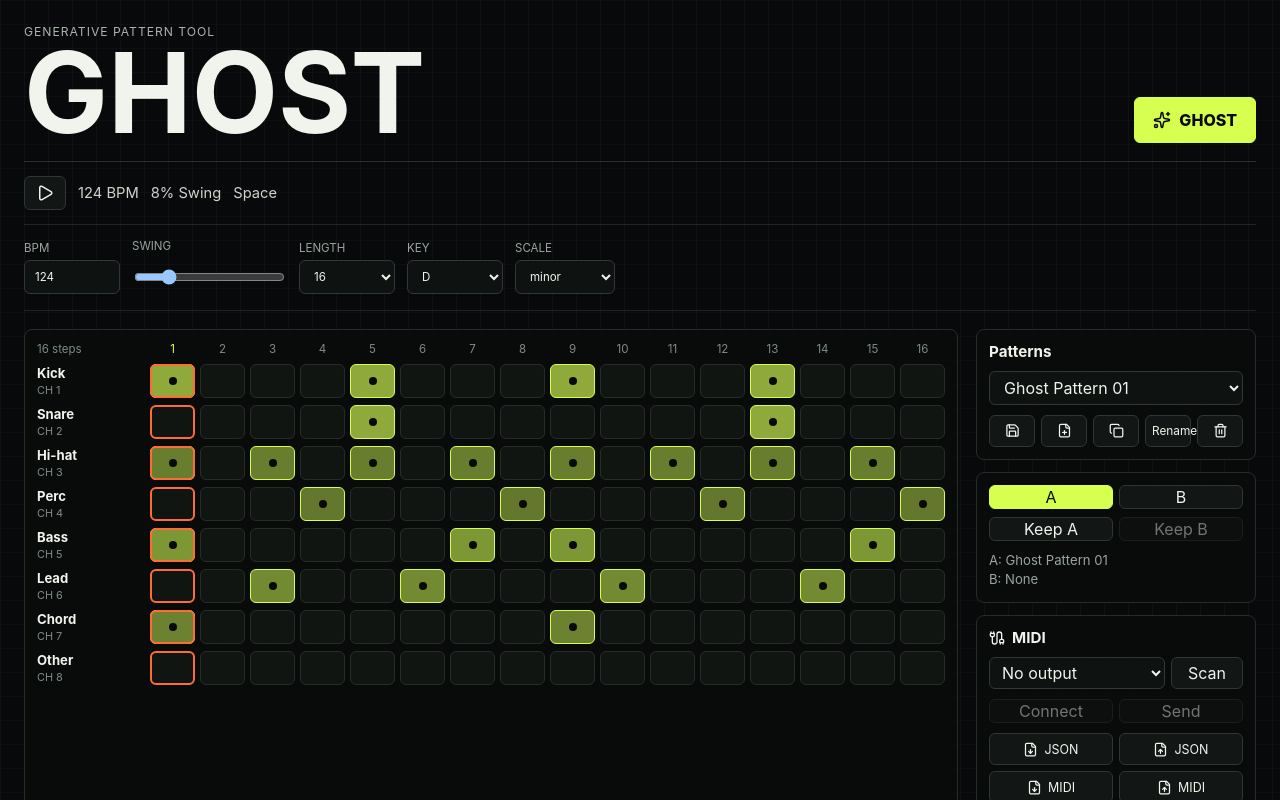
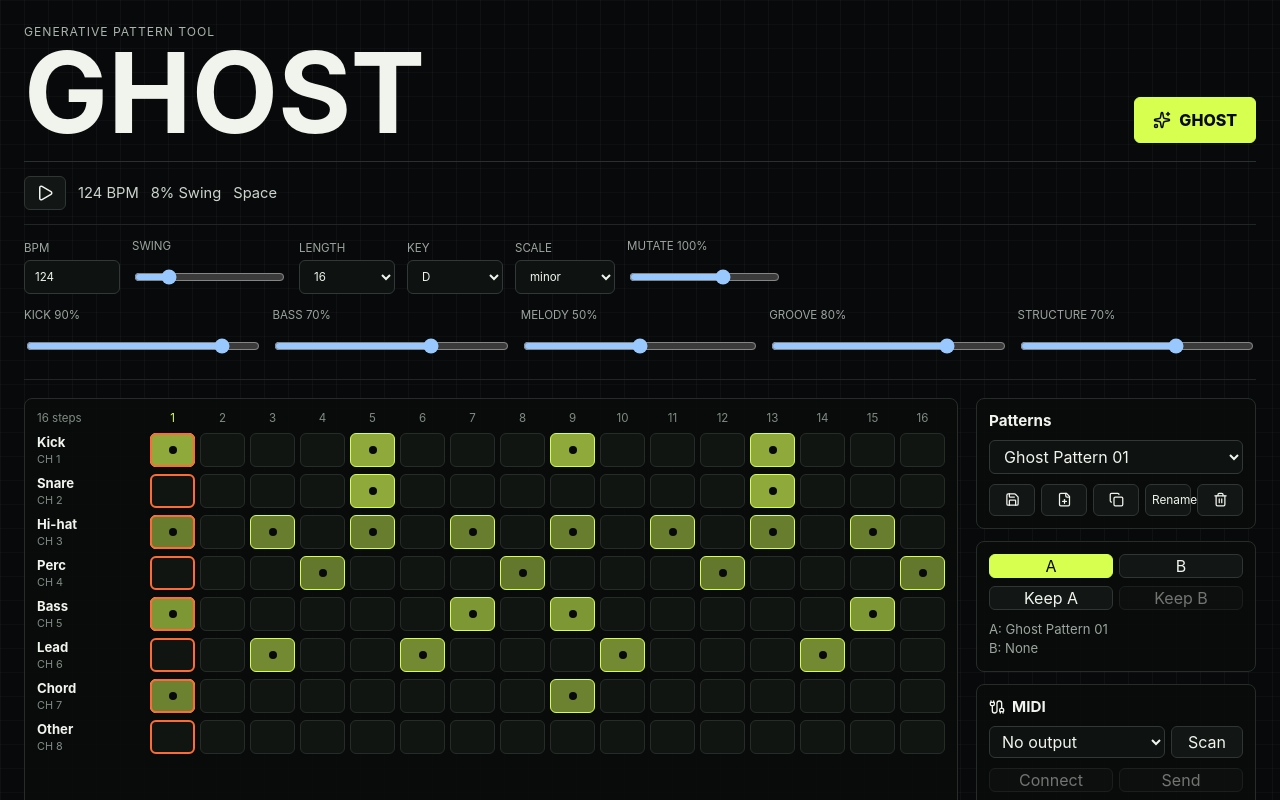
Before and after one commit to zen-aperios/electribe-, a React (Vite) app: page / in a window 1280 px wide. Shown: the top 800 px of the page. Built offline with nearby package versions, Linux system fonts and the light colour scheme.

Commit message:
Add generation control surface

```diff
--- a/src/app/store.ts
+++ b/src/app/store.ts
@@ -2,8 +2,11 @@ import { create } from "zustand";
 import {
   clonePattern,
   createDefaultPattern,
+  DEFAULT_PRESERVATION,
+  type GenerationParameters,
   type Pattern,
   type PatternVariation,
+  type PreservationSettings,
 } from "../engine/Pattern";
 import { generateVariations } from "../engine/PatternGenerator";
 import { loadLibrary, saveLibrary, type PatternLibrary } from "../storage/PatternStorage";
@@ -17,8 +20,11 @@ interface GhostState {
   isPlaying: boolean;
   currentStep: number;
   compareMode: "A" | "B";
+  generationSettings: GenerationParameters;
   setPlaying(isPlaying: boolean): void;
   setCurrentStep(step: number): void;
+  setMutationStrength(mutationStrength: number): void;
+  setPreservation(key: keyof PreservationSettings, value: number): void;
   updatePattern(update: Partial<Pattern>): void;
   toggleNote(trackId: string, step: number): void;
   generate(seed?: string): void;
@@ -51,6 +57,11 @@ export const useGhostStore = create<GhostState>((set, get) => ({
   isPlaying: false,
   currentStep: 0,
   compareMode: "A",
+  generationSettings: {
+    variationCount: 6,
+    mutationStrength: 1,
+    preservation: DEFAULT_PRESERVATION,
+  },
 
   setPlaying(isPlaying) {
     set({ isPlaying });
@@ -58,6 +69,27 @@ export const useGhostStore = create<GhostState>((set, get) => ({
 
   setCurrentStep(step) {
     set({ currentStep: step });
+  },
+
+  setMutationStrength(mutationStrength) {
+    set((state) => ({
+      generationSettings: {
+        ...state.generationSettings,
+        mutationStrength: clamp(mutationStrength, 0, 1.5),
+      },
+    }));
+  },
+
+  setPreservation(key, value) {
+    set((state) => ({
+      generationSettings: {
+        ...state.generationSettings,
+        preservation: {
+          ...state.generationSettings.preservation,
+          [key]: clamp(Math.round(value), 0, 100),
+        },
+      },
+    }));
   },
 
   updatePattern(update) {
@@ -113,7 +145,7 @@ export const useGhostStore = create<GhostState>((set, get) => ({
 
   generate(seed = Date.now().toString(36)) {
     const sourcePattern = get().activePattern;
-    const variations = generateVariations(sourcePattern, seed);
+    const variations = generateVariations(sourcePattern, seed, get().generationSettings);
     set({
       sourcePattern,
       variations,
@@ -314,3 +346,7 @@ function upsertPattern(library: PatternLibrary, pattern: Pattern): PatternLibrar
     ],
   };
 }
+
+function clamp(value: number, min: number, max: number): number {
+  return Math.max(min, Math.min(max, value));
+}
--- a/src/components/ParameterControls.tsx
+++ b/src/components/ParameterControls.tsx
@@ -1,8 +1,18 @@
-import type { Pattern, ScaleName } from "../engine/Pattern";
+import type { Pattern, PreservationSettings, ScaleName } from "../engine/Pattern";
 import { useGhostStore } from "../app/store";
 
 const SCALES: ScaleName[] = ["minor", "major", "dorian", "pentatonic"];
 const KEYS = ["C", "C#", "D", "D#", "E", "F", "F#", "G", "G#", "A", "A#", "B"];
+const PRESERVATION_CONTROLS: Array<{
+  key: keyof PreservationSettings;
+  label: string;
+}> = [
+  { key: "kick", label: "Kick" },
+  { key: "bass", label: "Bass" },
+  { key: "melody", label: "Melody" },
+  { key: "groove", label: "Groove" },
+  { key: "structure", label: "Structure" },
+];
 
 interface ParameterControlsProps {
   pattern: Pattern;
@@ -10,6 +20,9 @@ interface ParameterControlsProps {
 
 export function ParameterControls({ pattern }: ParameterControlsProps) {
   const updatePattern = useGhostStore((state) => state.updatePattern);
+  const generationSettings = useGhostStore((state) => state.generationSettings);
+  const setMutationStrength = useGhostStore((state) => state.setMutationStrength);
+  const setPreservation = useGhostStore((state) => state.setPreservation);
 
   return (
     <section className="parameter-strip">
@@ -69,6 +82,30 @@ export function ParameterControls({ pattern }: ParameterControlsProps) {
           ))}
         </select>
       </label>
+      <label className="wide-control">
+        Mutate {Math.round(generationSettings.mutationStrength * 100)}%
+        <input
+          type="range"
+          min="0"
+          max="150"
+          value={Math.round(generationSettings.mutationStrength * 100)}
+          onChange={(event) => setMutationStrength(Number(event.target.value) / 100)}
+        />
+      </label>
+      <div className="preservation-controls">
+        {PRESERVATION_CONTROLS.map((control) => (
+          <label key={control.key}>
+            {control.label} {generationSettings.preservation[control.key]}%
+            <input
+              type="range"
+              min="0"
+              max="100"
+              value={generationSettings.preservation[control.key]}
+              onChange={(event) => setPreservation(control.key, Number(event.target.value))}
+            />
+          </label>
+        ))}
+      </div>
     </section>
   );
 }
--- a/src/styles.css
+++ b/src/styles.css
@@ -121,6 +121,21 @@ h1 {
   color: #9aa69d;
   font-size: 0.72rem;
   text-transform: uppercase;
+}
+
+.parameter-strip .wide-control {
+  min-width: 150px;
+}
+
+.preservation-controls {
+  display: grid;
+  grid-template-columns: repeat(5, minmax(92px, 1fr));
+  gap: 10px;
+  flex: 1 1 520px;
+}
+
+.preservation-controls label {
+  min-width: 0;
 }
 
 .parameter-strip input,
@@ -424,6 +439,10 @@ h1 {
     grid-template-columns: 1fr;
   }
 
+  .preservation-controls {
+    grid-template-columns: repeat(3, minmax(92px, 1fr));
+  }
+
   .variation-grid {
     grid-template-columns: repeat(2, minmax(150px, 1fr));
   }
@@ -442,4 +461,8 @@ h1 {
   .variation-grid {
     grid-template-columns: 1fr;
   }
+
+  .preservation-controls {
+    grid-template-columns: repeat(2, minmax(92px, 1fr));
+  }
 }
```
Also changed, not shown: 1 other file (tests, documents, lock files or other folders).
